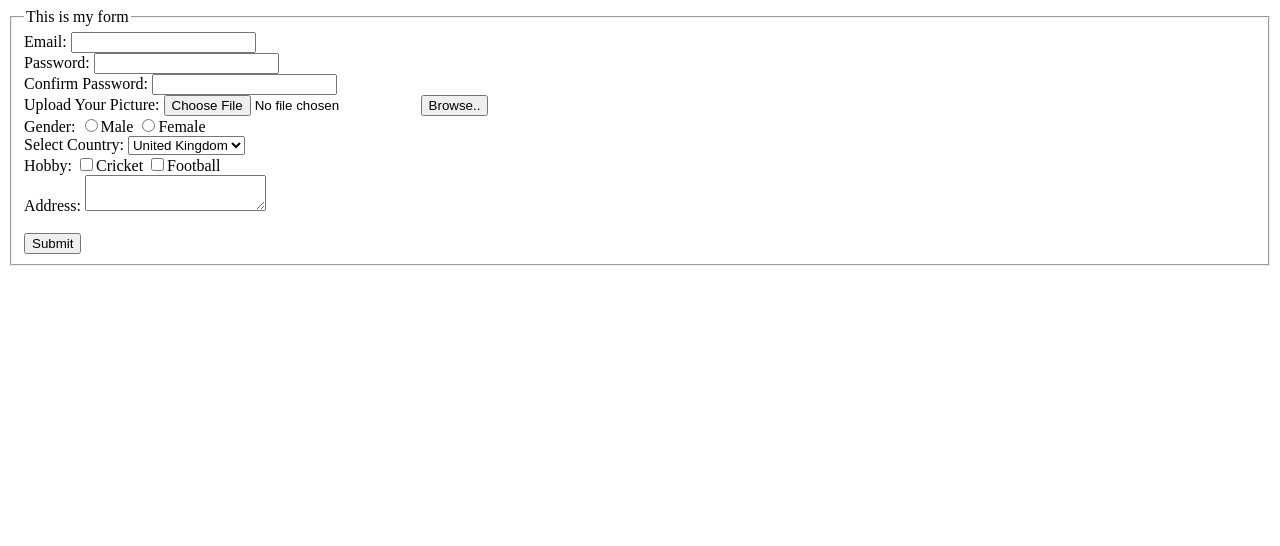
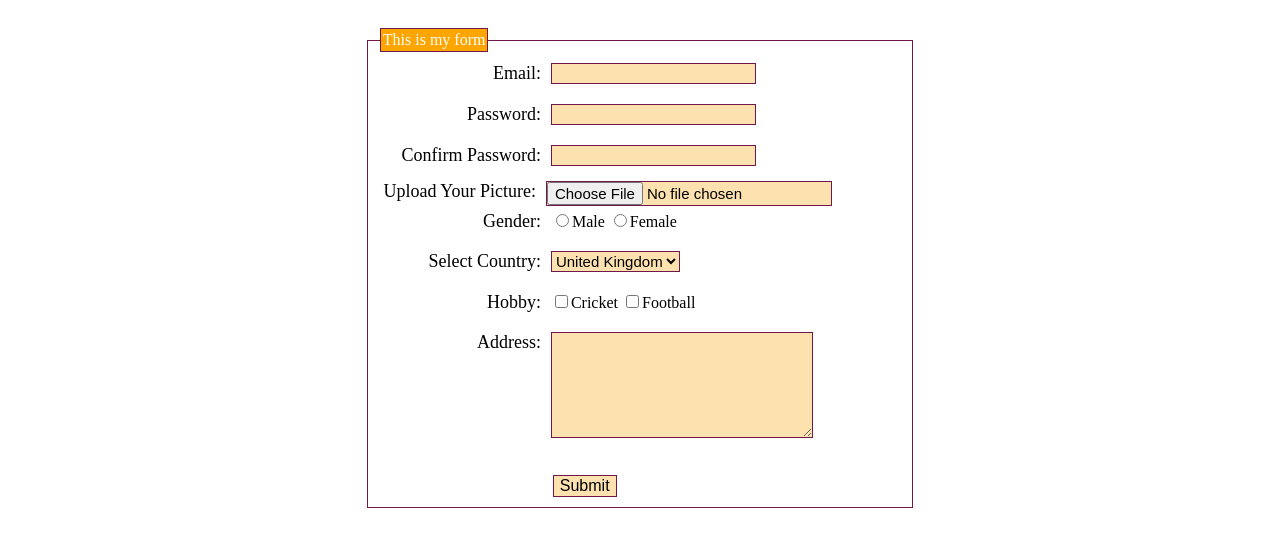
Before and after one commit to safipra/assignment3, a plain HTML site: page index.html in a window 1280 px wide. Drawn offline with Linux system fonts and the light colour scheme.

Commit message:
My from completed

```diff
--- a/index.html
+++ b/index.html
@@ -7,30 +7,29 @@
 <body>
 	<form>
 		<fieldset>
-			<legend>This is my form</legend>
-			<div>
+			<legend id="wrapper">This is my form</legend>
+			<div class="form-group">
 				<label for="email">Email:</label>
 				<input type="email" id="email" name="email">
 			</div>
-			<div>
+			<div class="form-group">
 				<label for="password">Password:</label>
 				<input type="password" id="password" name="password">
 			</div>
-			<div>
+			<div class="form-group">
 				<label for="confirm_password">Confirm Password:</label>
 				<input type="password" id="confirm_password" name="confirm_password">
 			</div>
-			<div>
+			<div class="form-content">
 				<label for="picutre">Upload Your Picture:</label>
 				<input type="file" id="picutre" name="picutre">
-				<button>Browse..</button>
 			</div>
-			<div>
+			<div class="form-group">
 				<label >Gender:</label>
 				<input type="radio" name="gender" value="male">Male
 				<input type="radio" name="gender" value="female">Female
 			</div>
-			<div>
+			<div class="form-group">
 				<label for="country">Select Country:</label>
 				<select id="country" name="country">
 					<option value="united">United Kingdom</option>
@@ -41,12 +40,12 @@
 					<option value="korea">Korea</option>
 				</select>
 			</div>
-			<div>
+			<div class="form-group">
 				<label>Hobby:</label>
 				<input type="checkbox" name="hobby" value="cricket">Cricket
 				<input type="checkbox" name="hobby" value="football">Football
 			</div>
-			<div>
+			<div class="form-group">
 				<label for="address">Address:</label>
 				<textarea name="address" id="address"></textarea>
 			</div>
--- a/style.css
+++ b/style.css
@@ -0,0 +1,56 @@
+body{
+	width: 43%;
+	margin: 0 auto;
+	padding: 28px;
+}
+
+body legend{
+	padding: 2px;
+	border: 1px solid #73174a;
+	color: white;
+	background-color: orange;
+}
+
+fieldset{
+	border: 1px solid #73174a;
+}
+
+label{
+	font-size: 18px;
+	display: block;
+	width: 30%;
+	margin-right: 10px;
+	float: left;
+	text-align: right;
+}
+
+input{
+	border: 1px solid #73174a;
+	background-color: #fde1af;
+	font-size: 15px;
+}
+
+.form-group{
+	margin-bottom: 10px;
+	width: 100%;
+	position: relative;
+	padding: 5px;
+}
+
+input[type=submit] {
+    margin-left: 173px;
+    font-size: 16px
+}
+
+textarea{
+	font-size: 20px;
+	height: 100px;
+	background-color: #fde1af;
+	border: 1px solid #73174a;
+}
+
+select{
+	background-color: #fde1af;
+	border: 1px solid #73174a;
+	font-size: 15px;
+}
```
